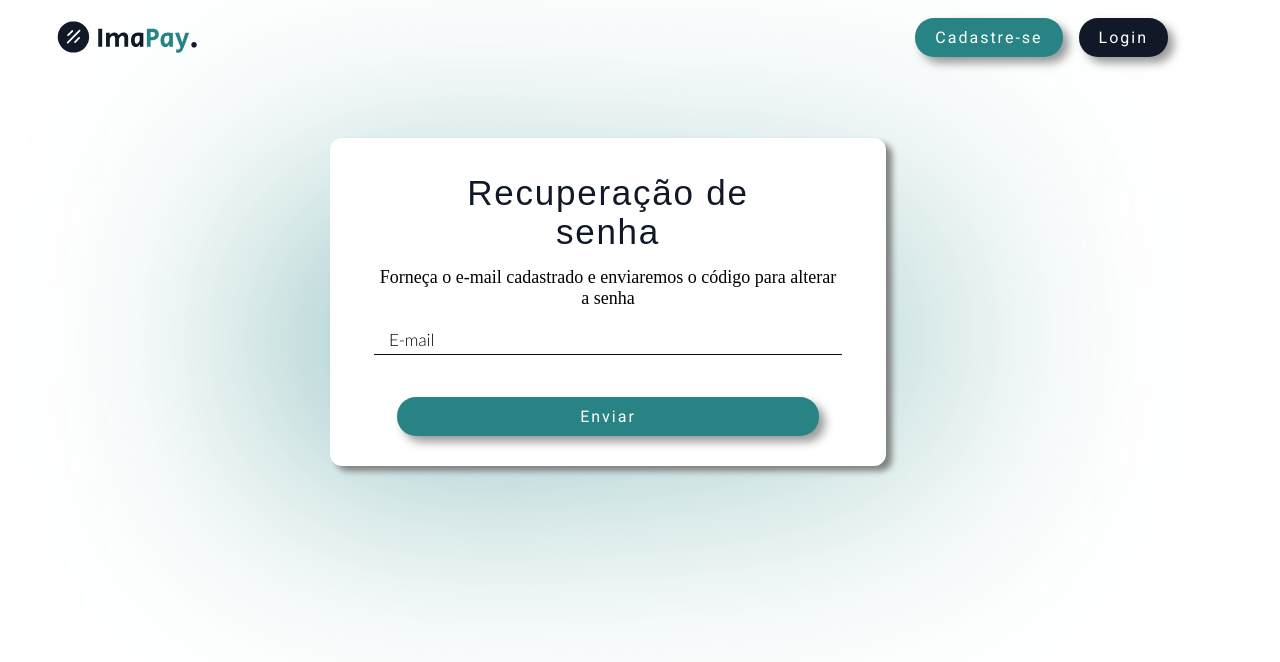
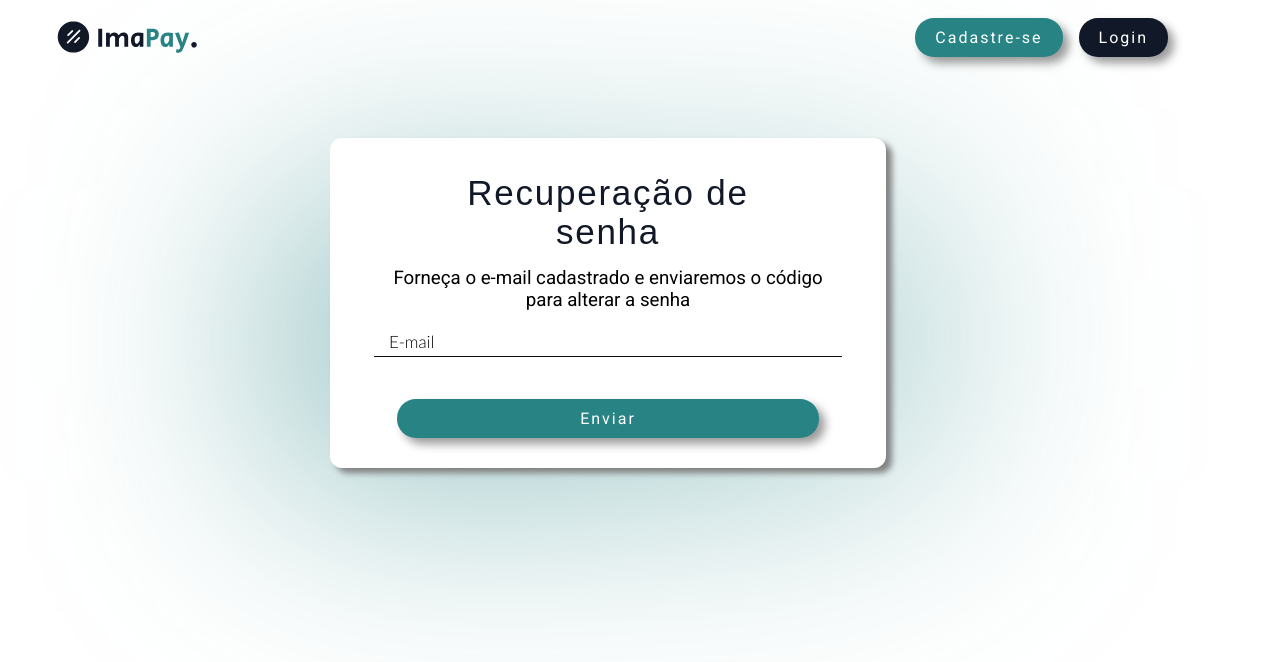
Before and after one commit to MateusNhoato/ImaPay, a React (Vite) app: page /password in a window 1280 px wide. Shown: the top 662 px of the page. Built offline with nearby package versions, Linux system fonts and the light colour scheme; a web font is replaced by a local one.

Commit message:
change fonts in password and investment table

```diff
--- a/src/App.css
+++ b/src/App.css
@@ -50,6 +50,8 @@ h2.title-investments {
 	width: 60%;
 	margin: 0 auto 14px auto;
 	font-size: 18px;
+	font-family: 'Roboto', sans-serif;
+	text-align: center;
 }
 
 
--- a/src/pages/password/PasswordPage.css
+++ b/src/pages/password/PasswordPage.css
@@ -1,8 +1,8 @@
 .password-container .form-box h3 {
     text-align: center;
     margin-bottom: 20px;
-    font-size: large;
-    font-weight: normal;
+    font-family: 'Roboto';
+    font-weight: 400;
 }
 
 .password-container .form-box {
--- a/src/pages/register/index.jsx
+++ b/src/pages/register/index.jsx
@@ -33,6 +33,7 @@ const Register = () => {
                         title={'Crie uma conta'}
                         buttonValue={'Criar conta'}
                         buttonWidth={'60%'}
+                        buttonFunction={() => navigate('/login')}
                         gradient={'true'}
                     >
                         <Input>Nome completo</Input>
```
